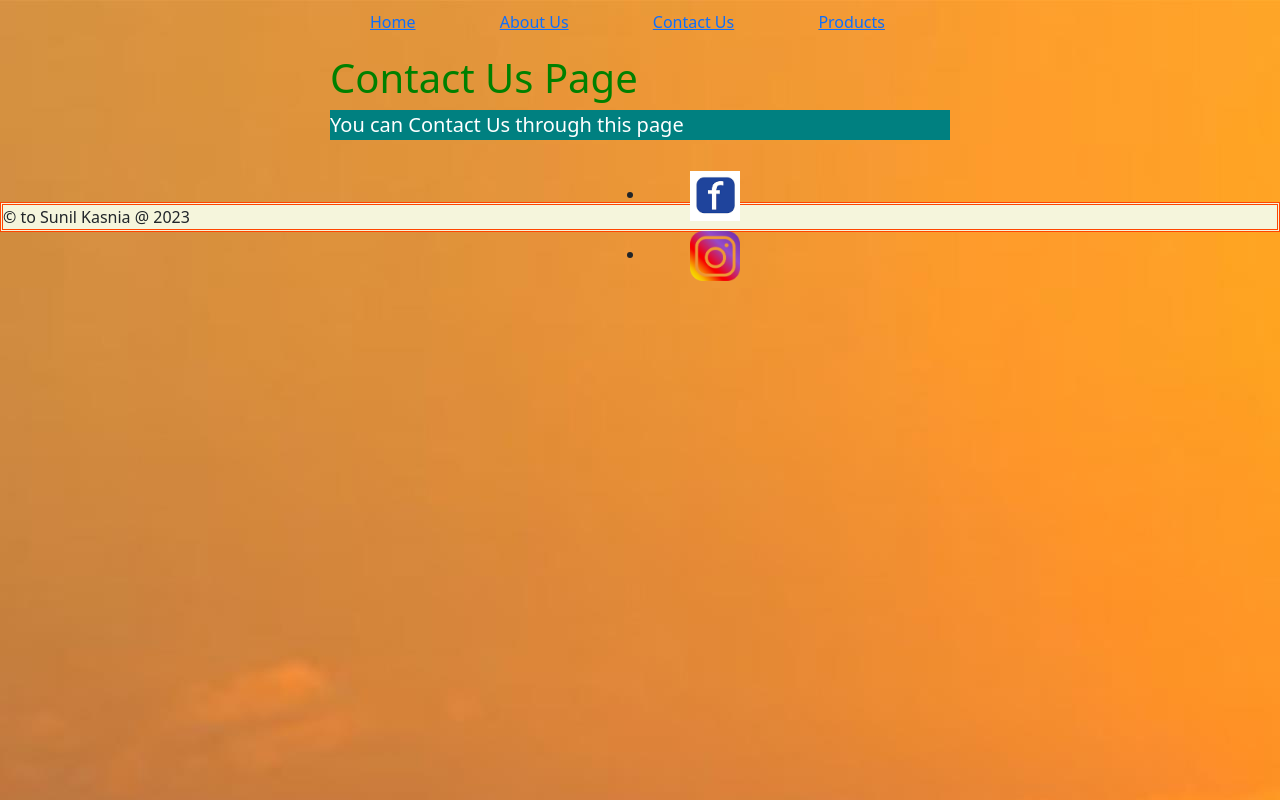
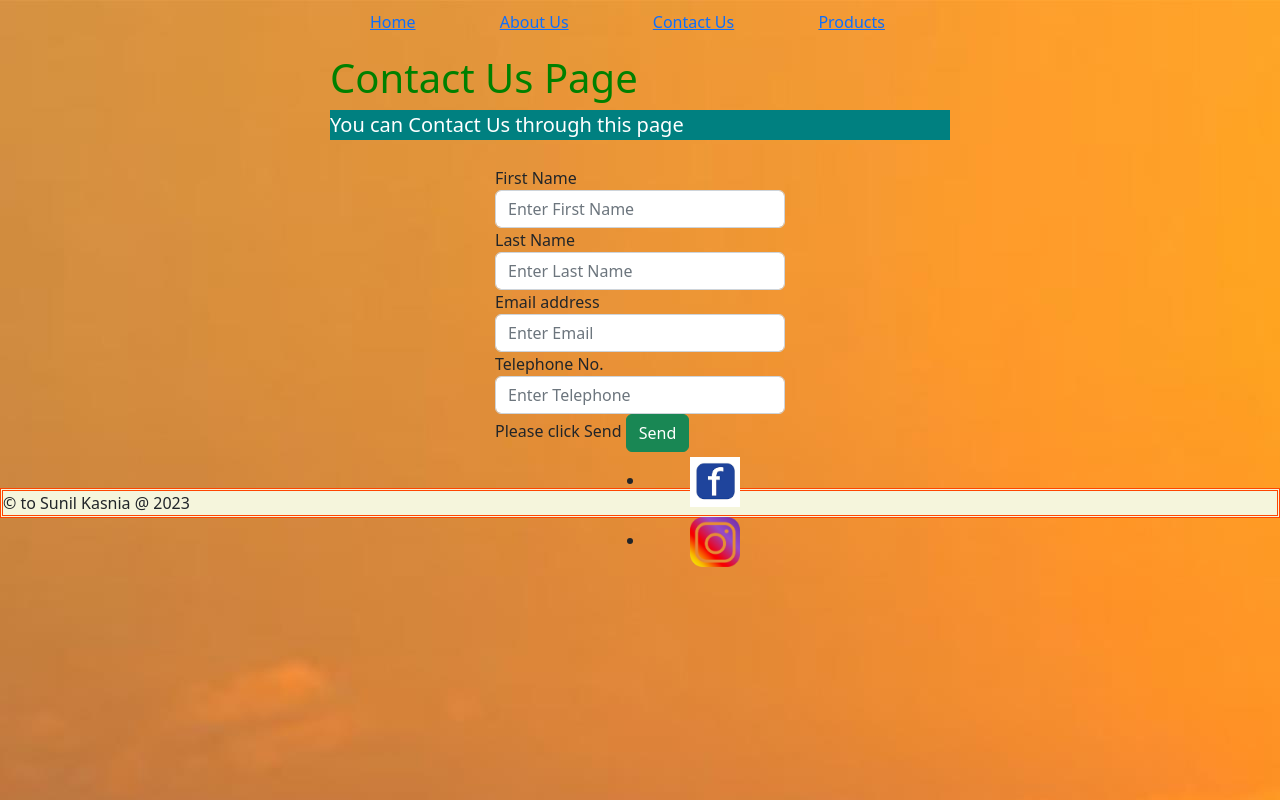
Before and after one commit to SKasnia/Project5-SunilKasnia, a plain HTML site: page contact-us.html in a window 1280 px wide. Drawn offline with nearby package versions, Linux system fonts and the light colour scheme; files whose address does not match are found by name.

Commit message:
Update contact-us.html

```diff
--- a/contact-us.html
+++ b/contact-us.html
@@ -21,7 +21,19 @@
  <div id="main">
     <h1>Contact Us Page</h1>
 	<p>You can Contact Us through this page</p>
-    	<div>
+    	   <div class="grid" >
+                <label for="InputFName">First Name</label>
+                <input type="text" class="form-control" id="InputFName" placeholder="Enter First Name">
+                <label for="exampleInputEmail1">Last Name</label>
+                <input type="text" class="form-control" id="InputLName" placeholder="Enter Last Name">
+                <label for="InputEmail">Email address</label>
+                <input type="email" class="form-control" id="InputEmail" placeholder="Enter Email">
+                <label for="tnumber">Telephone No.</label>
+                <input type="number" class="form-control" id="InputTelephoneNumber" placeholder="Enter Telephone">
+                <label for="send">Please click Send</label>
+                <input type="button" style="colspan:2;" class="btn btn-success save" onclick="window.location='mailto:sunil.kasnia7@gmail.com;'" value="Send" />
+
+
 	    <ul>
 	     <li class="nav-item">
               <a href="https://www.facebook.com/"><img src="fb.png" width="50px" style="margin:5px" height="50px" alt="My Facebook account"></a>
```
